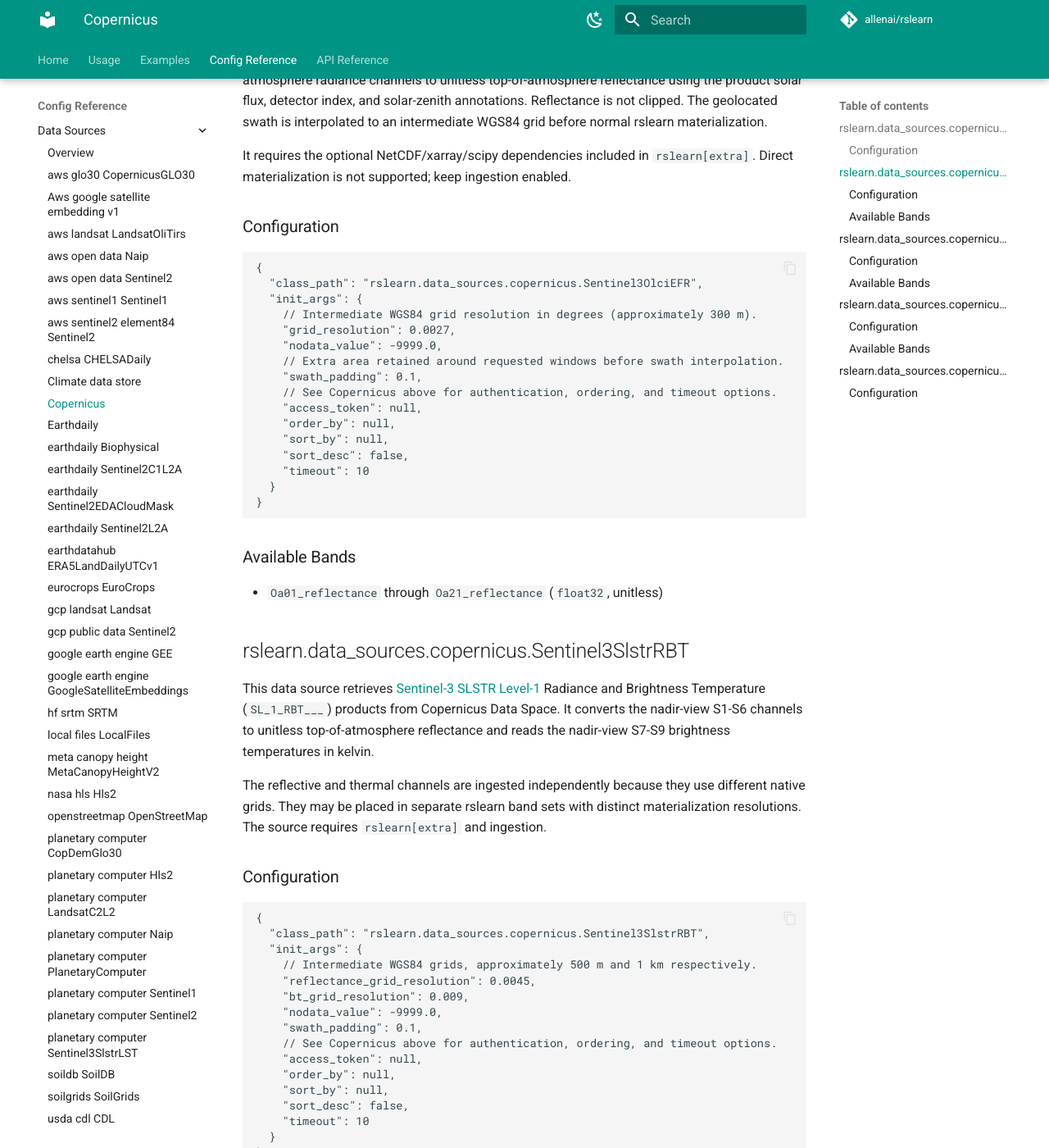
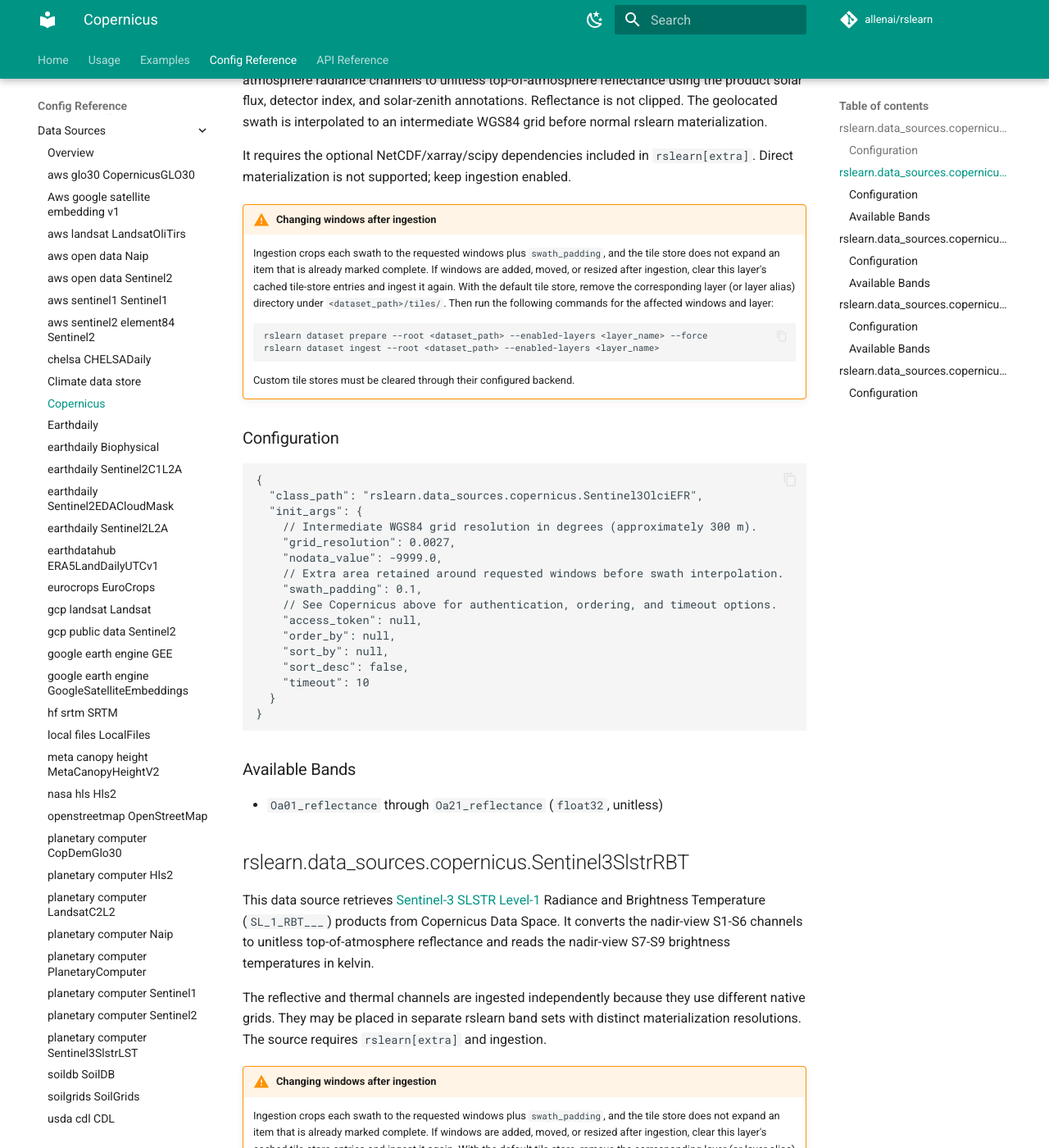
Before and after one commit to allenai/rslearn, an MkDocs documentation site: the page built from docs/data_sources/copernicus.md, in a window 1280 px wide and 1400 px high, scrolled down 1178 px. Shown: the whole window at 82% size. Built offline with MkDocs 1.6.1 and Material for MkDocs 9.7.7, drawn with Linux system fonts in a browser that asks for light colours; comment, search, counter and statistics services are not loaded; some of the changed text lies outside the part shown.

Commit message:
Add warnings for changing windows after ingestion in Copernicus documentation

````diff
--- a/docs/data_sources/copernicus.md
+++ b/docs/data_sources/copernicus.md
@@ -56,6 +56,22 @@ normal rslearn materialization.
 It requires the optional NetCDF/xarray/scipy dependencies included in
 `rslearn[extra]`. Direct materialization is not supported; keep ingestion enabled.
 
+!!! warning "Changing windows after ingestion"
+
+    Ingestion crops each swath to the requested windows plus `swath_padding`, and the
+    tile store does not expand an item that is already marked complete. If windows are
+    added, moved, or resized after ingestion, clear this layer's cached tile-store
+    entries and ingest it again. With the default tile store, remove the corresponding
+    layer (or layer alias) directory under `<dataset_path>/tiles/`. Then run the
+    following commands for the affected windows and layer:
+
+    ```bash
+    rslearn dataset prepare --root <dataset_path> --enabled-layers <layer_name> --force
+    rslearn dataset ingest --root <dataset_path> --enabled-layers <layer_name>
+    ```
+
+    Custom tile stores must be cleared through their configured backend.
+
 ### Configuration
 
 ```jsonc
@@ -91,6 +107,22 @@ nadir-view S7-S9 brightness temperatures in kelvin.
 The reflective and thermal channels are ingested independently because they use
 different native grids. They may be placed in separate rslearn band sets with distinct
 materialization resolutions. The source requires `rslearn[extra]` and ingestion.
+
+!!! warning "Changing windows after ingestion"
+
+    Ingestion crops each swath to the requested windows plus `swath_padding`, and the
+    tile store does not expand an item that is already marked complete. If windows are
+    added, moved, or resized after ingestion, clear this layer's cached tile-store
+    entries and ingest it again. With the default tile store, remove the corresponding
+    layer (or layer alias) directory under `<dataset_path>/tiles/`. Then run the
+    following commands for the affected windows and layer:
+
+    ```bash
+    rslearn dataset prepare --root <dataset_path> --enabled-layers <layer_name> --force
+    rslearn dataset ingest --root <dataset_path> --enabled-layers <layer_name>
+    ```
+
+    Custom tile stores must be cleared through their configured backend.
 
 ### Configuration
 
````
